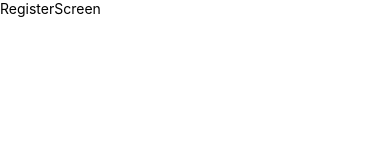
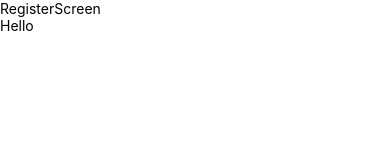
Before and after one commit to Winstone-Were/ClutchGram, a React Native app: screen /RegisterScreen in a window 390 px wide. Shown: the top 160 px of the page. Built offline with nearby package versions, Linux system fonts and the light colour scheme.

Commit message:
Added UI kit

```diff
--- a/Screens/RegisterScreen.js
+++ b/Screens/RegisterScreen.js
@@ -5,6 +5,7 @@ export default function RegisterScreen() {
   return (
     <View>
       <Text>RegisterScreen</Text>
+      <Text>Hello</Text>
     </View>
   )
 }
--- a/package.json
+++ b/package.json
@@ -12,7 +12,9 @@
   "dependencies": {
     "firebase": "^10.8.0",
     "react": "18.2.0",
-    "react-native": "0.73.4"
+    "react-native": "0.73.4",
+    "react-native-ios-kit": "^0.0.22",
+    "react-native-vector-icons": "^10.0.3"
   },
   "devDependencies": {
     "@babel/core": "^7.20.0",
```
Also changed, not shown: index.js (+12 -1 lines), 2 other files (tests, documents, lock files or other folders).
